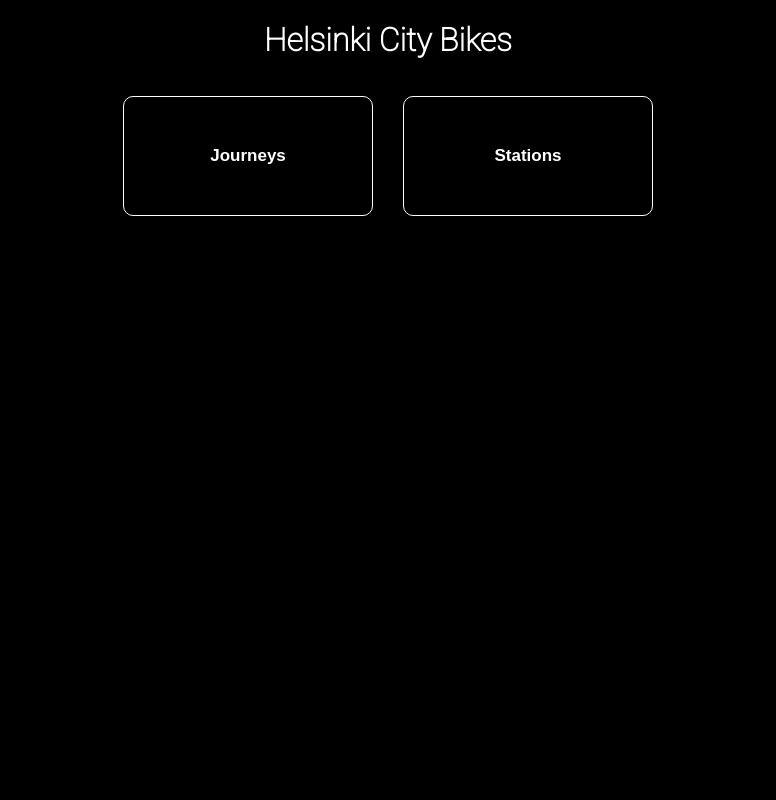
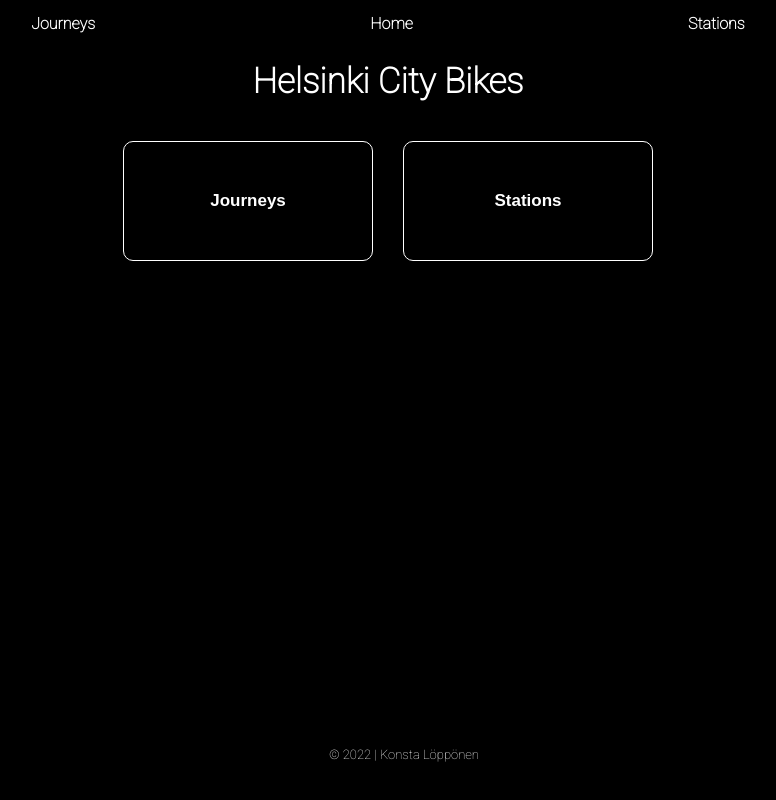
Before and after one commit to konstalop/helsinki-bike-app, a React (Create React App) app in the folder client/: page / in a window 1280 px wide. Shown: the whole page, without its empty margins (252-1028 px from the left). Built offline with nearby package versions, Linux system fonts and the light colour scheme.

Commit message:
add simple navbar and footer

```diff
--- a/client/src/App.css
+++ b/client/src/App.css
@@ -6,7 +6,45 @@ html {
     font-family: 'Roboto', sans-serif;
 }
 
-/** Landing page CSS **/
+/** NavBar styling**/
+
+.nav-container {
+    height: 30px;
+    align-items: center;
+    display: flex;
+    justify-content: space-evenly;
+}
+
+.nav-text {
+    color: white
+}
+
+
+.nav-text:hover {
+    opacity: 0.9;
+    cursor: pointer;
+}
+
+/** Footer styling **/
+
+.footer-container {
+    margin-top: 1rem;
+    padding: 1rem;
+    color: white;
+    position: fixed;
+    bottom: 0;
+    left: 0;
+    width: 100%;
+    align-items: center;
+    text-align: center;
+}
+
+.footer-text {
+    font-weight: 200;
+    font-size: 13px;
+}
+
+/** Pages styling **/
 
 .landing-container, .journeys-container, .stations-container {
     width: 100%;
@@ -14,6 +52,7 @@ html {
 }
 
 .landing-h1, .stations-h1, .journeys-h1 {
+    font-size: 35px;
     color: white;
 }
 
--- a/client/src/App.js
+++ b/client/src/App.js
@@ -3,6 +3,8 @@ import './App.css';
 import LandingPage from "./components/landing/LandingPage"
 import JourneyView from './components/journeys/JourneyView';
 import StationView from './components/stations/StationView'
+import NavBar from './components/navigation/NavBar';
+import Footer from './components/navigation/Footer';
 import {
   BrowserRouter as Router,
   Routes,
@@ -14,13 +16,13 @@ function App() {
   return (
     <>
     <Router>
-    <div className="app-container">
+      <NavBar/>
           <Routes>
             <Route path="/" element={<LandingPage/>} />
             <Route path="/journeys" element={<JourneyView/>} />
             <Route path="/stations" element={<StationView/>} />
           </Routes>
-    </div>
+      <Footer/>
     </Router>
     </>
   );
--- /dev/null
+++ b/client/src/components/navigation/Footer.js
@@ -0,0 +1,12 @@
+import React from 'react'
+
+const Footer = () => {
+
+    return (
+        <div className='footer-container'>
+            <h5 className='footer-text'>© 2022 | Konsta Löppönen</h5>
+        </div>
+    )
+}
+
+export default Footer
--- /dev/null
+++ b/client/src/components/navigation/NavBar.js
@@ -0,0 +1,15 @@
+import React from 'react'
+import { useNavigate } from 'react-router-dom'
+const NavBar = () => {
+
+    const navigate = useNavigate()
+
+    return (
+        <div className='nav-container'>
+            <h4 className='nav-text' onClick={() => navigate('/journeys')}>Journeys</h4>
+            <h4 className='nav-text' onClick={() => navigate('/')}>Home</h4>
+            <h4 className='nav-text' onClick={() => navigate('/stations')}>Stations</h4>
+        </div>
+    )
+}
+export default NavBar
```
